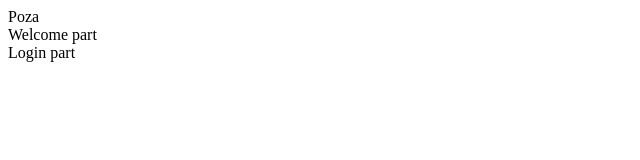
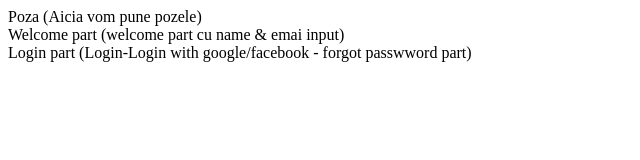
Before and after one commit to RolandSzB/ProjectCurs3, a plain HTML site: page index.html in a window 1280 px wide. Shown: the whole page, without its empty margins (0-640 px from the left). Drawn offline with Linux system fonts and the light colour scheme.

Commit message:
Descriere in schelet

```diff
--- a/index.html
+++ b/index.html
@@ -7,8 +7,8 @@
     <title>GrupProject</title>
 </head>
 <body>
-    <div> Poza </div>
-    <div> Welcome part</div>
-    <div> Login part</div>
+    <div> Poza (Aicia vom pune pozele)</div>
+    <div> Welcome part (welcome part cu name & emai input)</div>
+    <div> Login part (Login-Login with google/facebook - forgot passwword part)</div>
 </body>
 </html>
```
